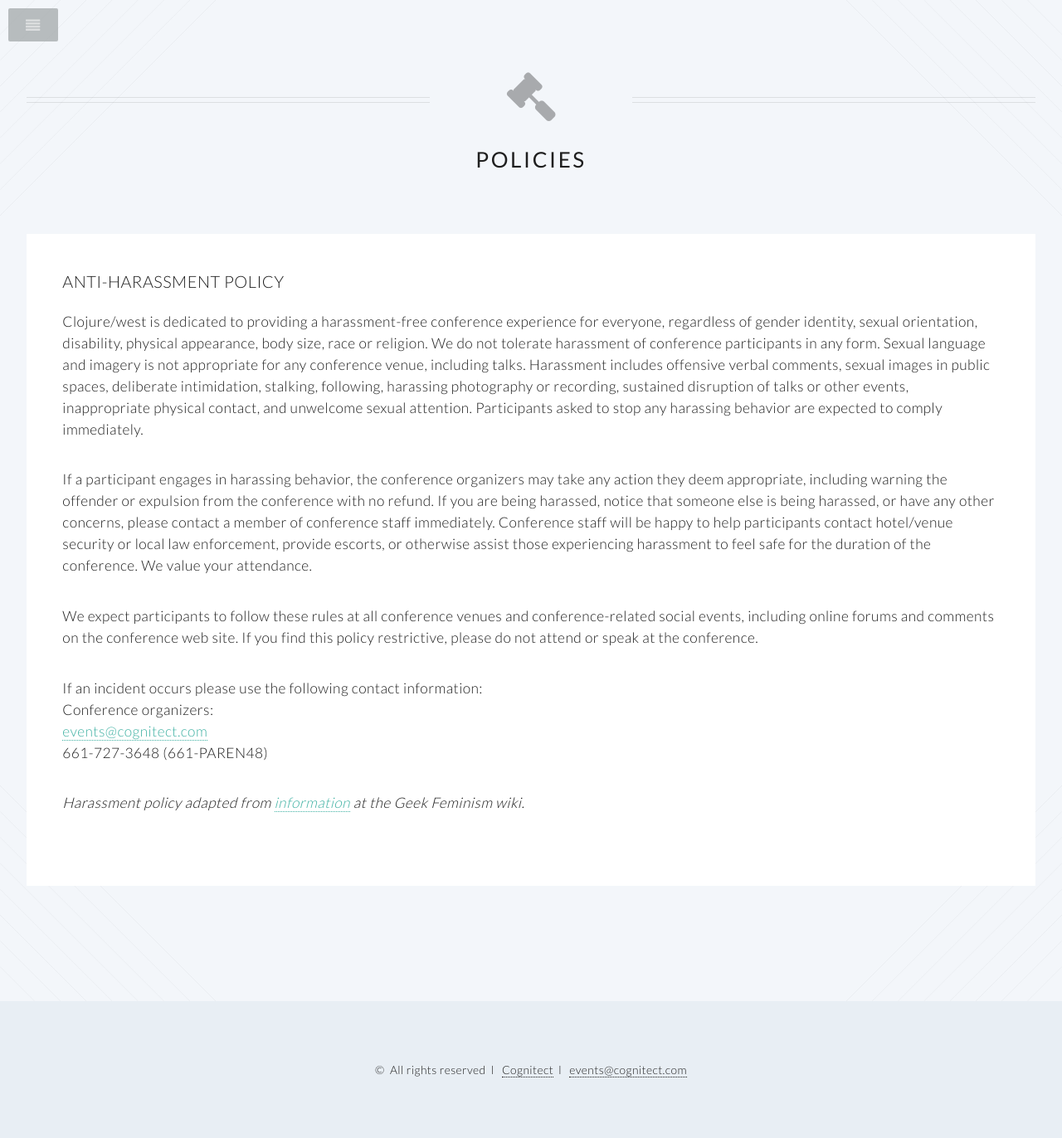
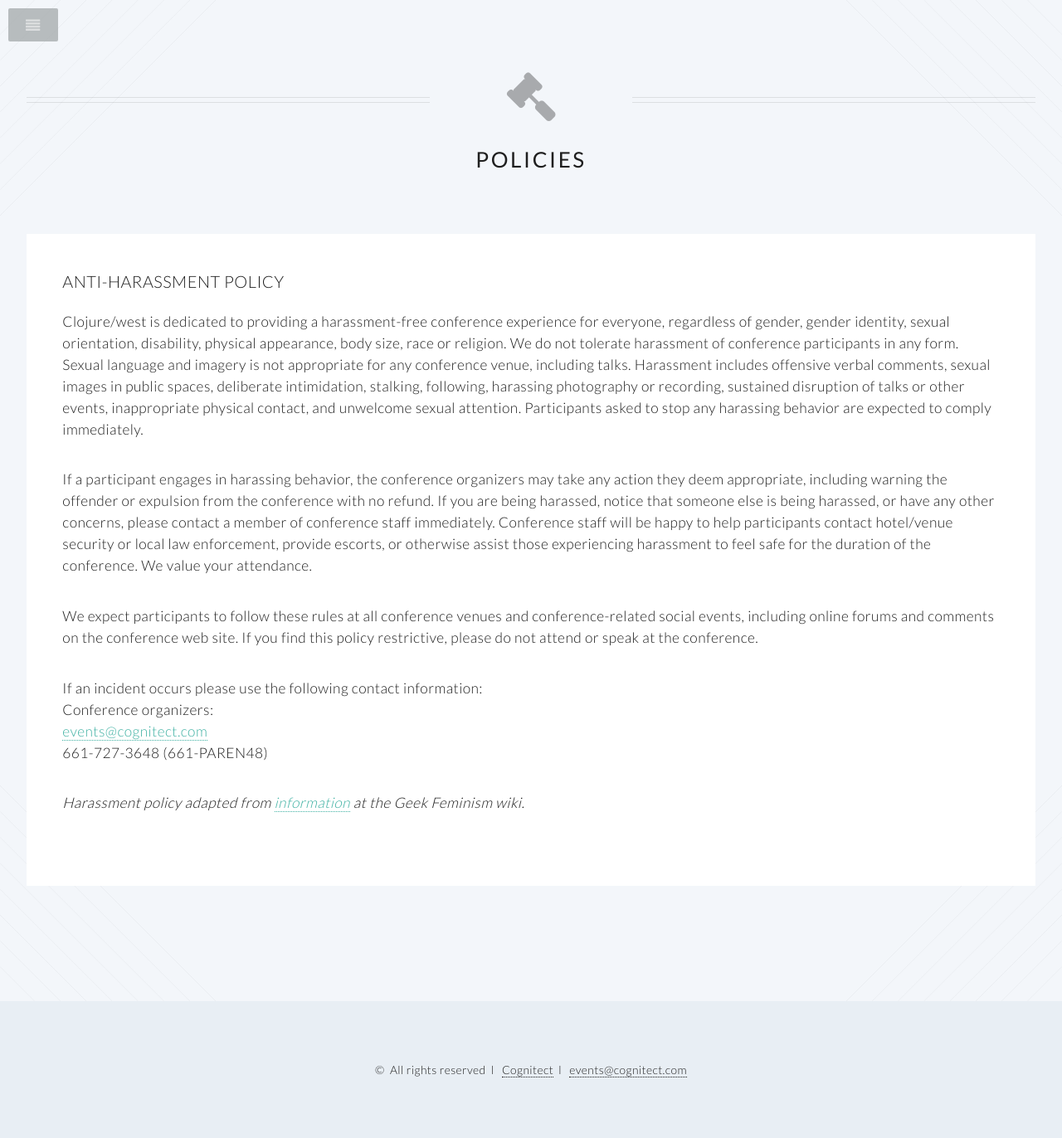
Before and after one commit to clojurewest/clojurewest.github.io, a Jekyll site: the page built from policies.html, in a window 1280 px wide. Shown: the whole page at 83% size. Built offline with Jekyll 4.4.1, drawn with Linux system fonts in a browser that asks for light colours.

Commit message:
Update policies.html

```diff
--- a/policies.html
+++ b/policies.html
@@ -20,7 +20,7 @@
 <header>
 		  <h3>Anti-Harassment Policy</h3>
 									</header>
-									<p>Clojure/west is dedicated to providing a harassment-free conference experience for everyone, regardless of gender identity, sexual orientation, disability, physical appearance, body size, race or religion. We do not tolerate harassment of conference participants in any form. Sexual language and imagery is not appropriate for any conference venue, including talks. Harassment includes offensive verbal comments, sexual images in public spaces, deliberate intimidation, stalking, following, harassing photography or recording, sustained disruption of talks or other events, inappropriate physical contact, and unwelcome sexual attention. Participants asked to stop any harassing behavior are expected to comply immediately.</p>
+									<p>Clojure/west is dedicated to providing a harassment-free conference experience for everyone, regardless of gender, gender identity, sexual orientation, disability, physical appearance, body size, race or religion. We do not tolerate harassment of conference participants in any form. Sexual language and imagery is not appropriate for any conference venue, including talks. Harassment includes offensive verbal comments, sexual images in public spaces, deliberate intimidation, stalking, following, harassing photography or recording, sustained disruption of talks or other events, inappropriate physical contact, and unwelcome sexual attention. Participants asked to stop any harassing behavior are expected to comply immediately.</p>
 									<p>If a participant engages in harassing behavior, the conference organizers may take any action they deem appropriate, including warning the offender or expulsion from the conference with no refund. If you are being harassed, notice that someone else is being harassed, or have any other concerns, please contact a member of conference staff immediately. Conference staff will be happy to help participants contact hotel/venue security or local law enforcement, provide escorts, or otherwise assist those experiencing harassment to feel safe for the duration of the conference. We value your attendance.</p>
 									<p>We expect participants to follow these rules at all conference venues and conference-related social events, including online forums and comments on the conference web site. If you find this policy restrictive, please do not attend or speak at the conference.&nbsp; </p>
 									<p>If an incident occurs please use the following contact information: <br>
```
